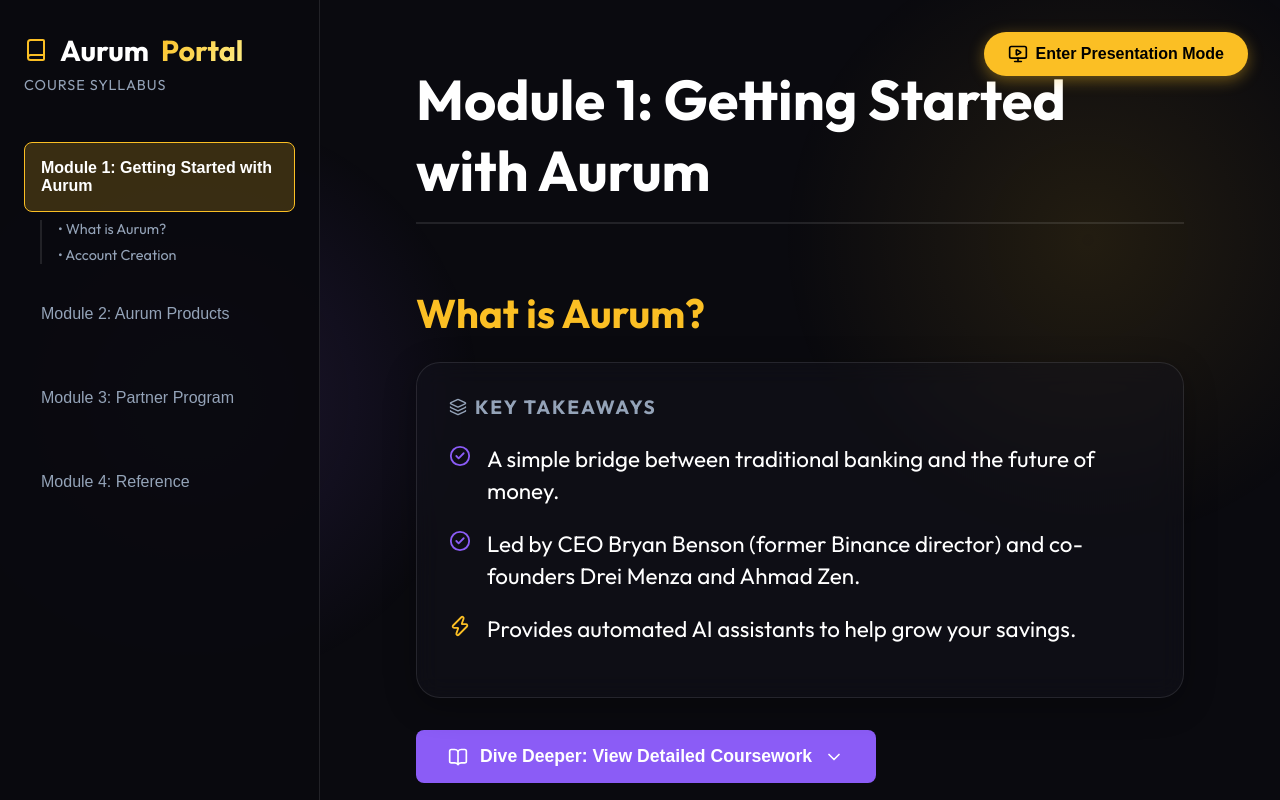
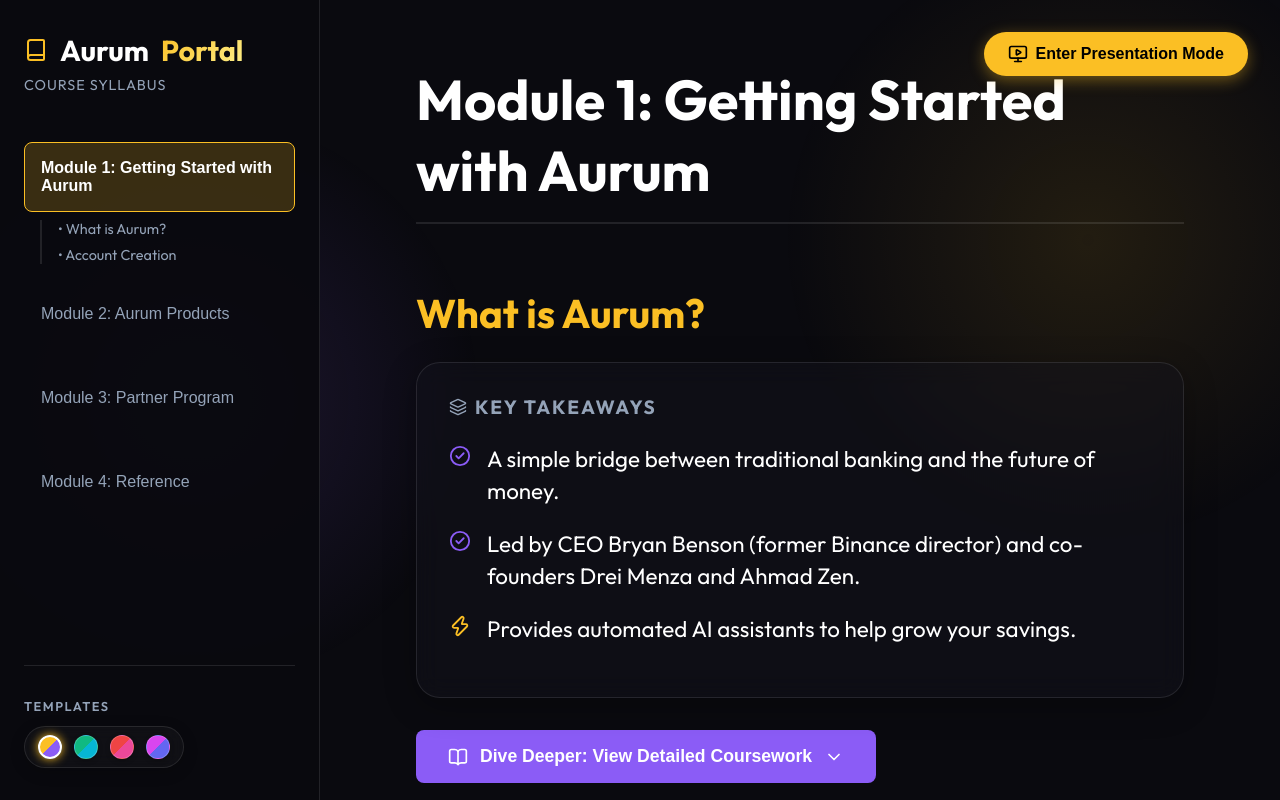
Before and after one commit to moabytemusic-code/Aurum-Course-Syllabus, a React (Vite) app: page / in a window 1280 px wide. Built offline with nearby package versions, Linux system fonts and the light colour scheme.

Commit message:
feat: add theme switcher with 3 new premium color templates

```diff
--- a/src/App.jsx
+++ b/src/App.jsx
@@ -6,6 +6,12 @@
 
 function App() {
   const [isPresentationMode, setIsPresentationMode] = useState(false);
+  const [theme, setTheme] = useState(() => localStorage.getItem('aurum-theme') || 'aurum');
+
+  React.useEffect(() => {
+    document.body.className = `theme-${theme}`;
+    localStorage.setItem('aurum-theme', theme);
+  }, [theme]);
 
   return (
     <>
@@ -42,9 +48,16 @@
       )}
 
       {isPresentationMode ? (
-        <PresentationViewer onExit={() => setIsPresentationMode(false)} />
+        <PresentationViewer
+          onExit={() => setIsPresentationMode(false)}
+          theme={theme}
+          setTheme={setTheme}
+        />
       ) : (
-        <CourseLayout />
+        <CourseLayout
+          theme={theme}
+          setTheme={setTheme}
+        />
       )}
     </>
   );
--- a/src/components/CourseLayout.jsx
+++ b/src/components/CourseLayout.jsx
@@ -4,7 +4,7 @@
 import { courseModules } from '../data/courseData';
 import { motion, AnimatePresence } from 'framer-motion';
 
-const CourseLayout = () => {
+const CourseLayout = ({ theme, setTheme }) => {
   const [activeModuleId, setActiveModuleId] = useState(courseModules[0].id);
 
   const activeModule = courseModules.find(m => m.id === activeModuleId);
@@ -14,6 +14,8 @@
       <SidebarSyllabus
         activeModuleId={activeModuleId}
         onSelectModule={setActiveModuleId}
+        theme={theme}
+        setTheme={setTheme}
       />
 
       <div style={{
--- a/src/components/PresentationViewer.jsx
+++ b/src/components/PresentationViewer.jsx
@@ -7,6 +7,7 @@
 } from 'lucide-react';
 import { AnimatePresence } from 'framer-motion';
 import SlideContainer from './SlideContainer';
+import ThemePicker from './ThemePicker';
 
 // Style objects for unified slide layouts
 const liStyle = {
@@ -40,7 +41,7 @@
   lineHeight: 1.5
 };
 
-const PresentationViewer = ({ onExit }) => {
+const PresentationViewer = ({ onExit, theme, setTheme }) => {
   const [currentSlideIndex, setCurrentSlideIndex] = useState(0);
 
   // Define static high-impact Webinar presentation slides
@@ -418,6 +419,11 @@
       {/* Ambient Background Glows */}
       <div className="app-background" style={{ zIndex: 0 }}></div>
 
+      {/* Theme Picker floating top-left */}
+      <div style={{ position: 'absolute', top: '2.2rem', left: '2rem', zIndex: 1001 }}>
+        <ThemePicker currentTheme={theme} onChangeTheme={setTheme} isDarkBackdrop={true} />
+      </div>
+
       {/* Exit Button */}
       <button
         onClick={onExit}
--- a/src/components/SidebarSyllabus.jsx
+++ b/src/components/SidebarSyllabus.jsx
@@ -1,8 +1,9 @@
 import React from 'react';
 import { courseModules } from '../data/courseData';
 import { Book } from 'lucide-react';
+import ThemePicker from './ThemePicker';
 
-const SidebarSyllabus = ({ activeModuleId, onSelectModule }) => {
+const SidebarSyllabus = ({ activeModuleId, onSelectModule, theme, setTheme }) => {
   return (
     <div style={{
       width: '320px',
@@ -62,6 +63,11 @@
           </div>
         ))}
       </div>
+
+      <div style={{ marginTop: 'auto', paddingTop: '2rem', borderTop: '1px solid var(--glass-border)' }}>
+        <p style={{ fontSize: '0.8rem', color: 'var(--text-secondary)', marginBottom: '0.75rem', textTransform: 'uppercase', letterSpacing: '1.5px', fontWeight: '600' }}>Templates</p>
+        <ThemePicker currentTheme={theme} onChangeTheme={setTheme} />
+      </div>
     </div>
   );
 };
--- /dev/null
+++ b/src/components/ThemePicker.jsx
@@ -0,0 +1,68 @@
+import React from 'react';
+
+const themes = [
+  { id: 'aurum', name: 'Aurum Premium', color1: '#fbbf24', color2: '#8b5cf6' },
+  { id: 'emerald', name: 'Cyber Emerald', color1: '#10b981', color2: '#06b6d4' },
+  { id: 'ruby', name: 'Obsidian Ruby', color1: '#ef4444', color2: '#ec4899' },
+  { id: 'amethyst', name: 'Mystic Amethyst', color1: '#d946ef', color2: '#6366f1' },
+];
+
+const ThemePicker = ({ currentTheme, onChangeTheme, isDarkBackdrop = false }) => {
+  return (
+    <div style={{
+      display: 'inline-flex',
+      alignItems: 'center',
+      gap: '0.75rem',
+      background: isDarkBackdrop ? 'rgba(10, 10, 15, 0.6)' : 'rgba(255, 255, 255, 0.03)',
+      backdropFilter: 'blur(8px)',
+      WebkitBackdropFilter: 'blur(8px)',
+      border: '1px solid var(--glass-border)',
+      padding: '0.5rem 0.8rem',
+      borderRadius: '30px',
+      boxShadow: '0 4px 15px rgba(0, 0, 0, 0.2)',
+    }}>
+      {themes.map((theme) => {
+        const isActive = currentTheme === theme.id;
+        return (
+          <div key={theme.id} style={{ position: 'relative' }} className="theme-btn-wrapper">
+            <button
+              onClick={() => onChangeTheme(theme.id)}
+              title={theme.name}
+              style={{
+                width: '24px',
+                height: '24px',
+                borderRadius: '50%',
+                background: `linear-gradient(135deg, ${theme.color1} 50%, ${theme.color2} 50%)`,
+                border: isActive ? `2px solid #ffffff` : '1px solid rgba(255,255,255,0.2)',
+                cursor: 'pointer',
+                transition: 'all 0.2s cubic-bezier(0.25, 0.8, 0.25, 1)',
+                boxShadow: isActive
+                  ? `0 0 10px ${theme.color1}`
+                  : '0 2px 5px rgba(0,0,0,0.3)',
+                padding: 0,
+                display: 'block',
+              }}
+              onMouseOver={(e) => {
+                e.currentTarget.style.transform = 'scale(1.2)';
+                if (isActive) {
+                  e.currentTarget.style.boxShadow = `0 0 14px ${theme.color1}`;
+                } else {
+                  e.currentTarget.style.boxShadow = `0 0 8px ${theme.color1}88`;
+                }
+              }}
+              onMouseOut={(e) => {
+                e.currentTarget.style.transform = 'scale(1)';
+                e.currentTarget.style.boxShadow = isActive
+                  ? `0 0 10px ${theme.color1}`
+                  : '0 2px 5px rgba(0,0,0,0.3)';
+              }}
+              aria-label={`Switch to ${theme.name}`}
+            />
+          </div>
+        );
+      })}
+    </div>
+  );
+};
+
+export default ThemePicker;
--- a/src/index.css
+++ b/src/index.css
@@ -1,6 +1,7 @@
 @import url('https://fonts.googleapis.com/css2?family=Outfit:wght@300;400;500;600;700&display=swap');
 
 :root {
+  /* Default variables (Aurum) */
   --bg-primary: #0a0a0f;
   --bg-secondary: #14141f;
   --text-primary: #ffffff;
@@ -12,6 +13,56 @@
 
   --glass-bg: rgba(20, 20, 31, 0.7);
   --glass-border: rgba(255, 255, 255, 0.1);
+  --theme-glow-1: rgba(139, 92, 246, 0.15);
+  --theme-glow-2: rgba(251, 191, 36, 0.1);
+}
+
+body.theme-emerald {
+  --bg-primary: #021a14;
+  --bg-secondary: #053327;
+  --text-primary: #f0fdf4;
+  --text-secondary: #a7f3d0;
+  --accent-gold: #10b981;
+  --accent-gold-glow: rgba(16, 185, 129, 0.2);
+  --accent-purple: #06b6d4;
+  --accent-blue: #3b82f6;
+
+  --glass-bg: rgba(5, 51, 39, 0.7);
+  --glass-border: rgba(16, 185, 129, 0.15);
+  --theme-glow-1: rgba(6, 182, 212, 0.15);
+  --theme-glow-2: rgba(16, 185, 129, 0.1);
+}
+
+body.theme-ruby {
+  --bg-primary: #0d0404;
+  --bg-secondary: #260a0a;
+  --text-primary: #fff5f5;
+  --text-secondary: #fecaca;
+  --accent-gold: #ef4444;
+  --accent-gold-glow: rgba(239, 68, 68, 0.2);
+  --accent-purple: #ec4899;
+  --accent-blue: #f97316;
+
+  --glass-bg: rgba(38, 10, 10, 0.7);
+  --glass-border: rgba(239, 68, 68, 0.15);
+  --theme-glow-1: rgba(236, 72, 153, 0.15);
+  --theme-glow-2: rgba(239, 68, 68, 0.1);
+}
+
+body.theme-amethyst {
+  --bg-primary: #080312;
+  --bg-secondary: #1d0938;
+  --text-primary: #faf5ff;
+  --text-secondary: #e9d5ff;
+  --accent-gold: #d946ef;
+  --accent-gold-glow: rgba(217, 70, 239, 0.2);
+  --accent-purple: #6366f1;
+  --accent-blue: #a855f7;
+
+  --glass-bg: rgba(29, 9, 56, 0.7);
+  --glass-border: rgba(217, 70, 239, 0.15);
+  --theme-glow-1: rgba(99, 102, 241, 0.15);
+  --theme-glow-2: rgba(217, 70, 239, 0.1);
 }
 
 * {
@@ -27,6 +78,7 @@
   overflow: hidden;
   -webkit-font-smoothing: antialiased;
   -moz-osx-font-smoothing: grayscale;
+  transition: background-color 0.4s ease, color 0.4s ease;
 }
 
 /* Background Gradients */
@@ -37,8 +89,9 @@
   width: 100vw;
   height: 100vh;
   z-index: -1;
-  background: radial-gradient(circle at 15% 50%, rgba(139, 92, 246, 0.15), transparent 25%),
-              radial-gradient(circle at 85% 30%, rgba(251, 191, 36, 0.1), transparent 25%);
+  background: radial-gradient(circle at 15% 50%, var(--theme-glow-1), transparent 25%),
+              radial-gradient(circle at 85% 30%, var(--theme-glow-2), transparent 25%);
+  transition: background 0.4s ease;
 }
 
 /* Glassmorphism Utilities */
```
